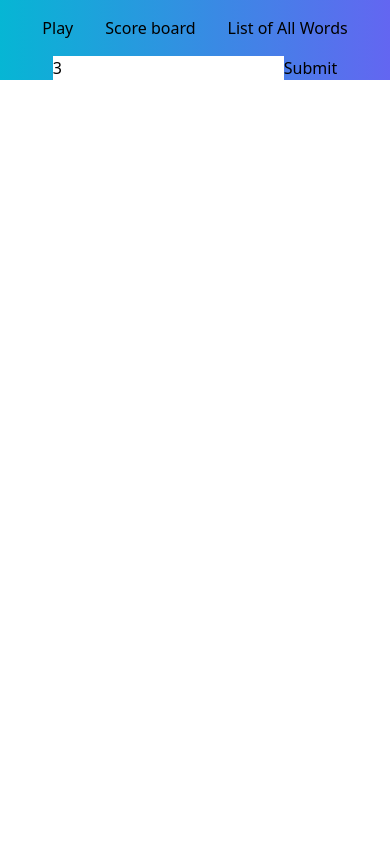
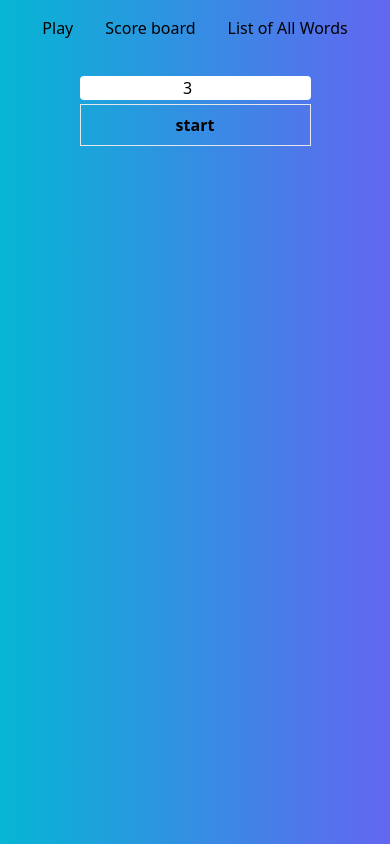
Before and after one commit to idomand/word-game, a React (Vite) app: page / in a window 390 px wide. Built offline with nearby package versions, Linux system fonts and the light colour scheme.

Commit message:
responsive design

```diff
--- a/src/App.tsx
+++ b/src/App.tsx
@@ -9,7 +9,7 @@ function App() {
   return (
     <GameContextComponent>
       <BrowserRouter>
-        <div className="bg-gradient-to-r from-cyan-500 to-indigo-500">
+        <div className="h-screen bg-gradient-to-r from-cyan-500 to-indigo-500	">
           <Header />
           <Routes>
             <Route path="/allWords" element={<AllWords />} />
--- a/src/Components/AllWords.tsx
+++ b/src/Components/AllWords.tsx
@@ -1,5 +1,6 @@
 import React, { useEffect, useState } from "react";
 import data from "../German-words-data.json";
+import { H1 } from "./Common/StyledText";
 import BasicWord from "./Common/StyledWord";
 
 export default function AllWords() {
@@ -19,8 +20,8 @@ export default function AllWords() {
 
   return (
     <div>
-      <h1 className="m-5 flex justify-center">AllWords</h1>
-      <div className="mx-3 grid grid-cols-2 gap-3">
+      <H1>All Words</H1>
+      <div className="mx-3 grid grid-cols-2 gap-3 sm:grid-cols-3 md:grid-cols-4 lg:grid-cols-5">
         {smallDataSet.map((element) => {
           return (
             <BasicWord
--- a/src/Components/Common/StyledText.tsx
+++ b/src/Components/Common/StyledText.tsx
@@ -1,7 +1,7 @@
 import React, { PropsWithChildren } from "react";
 
 export function H1({ children }: PropsWithChildren) {
-  return <h1 className="mb-3 text-center text-2xl font-bold">{children}</h1>;
+  return <h1 className=" mb-3 text-center text-2xl font-bold">{children}</h1>;
 }
 export function H2({ children }: PropsWithChildren) {
   return (
--- a/src/Components/Common/StyledWord.tsx
+++ b/src/Components/Common/StyledWord.tsx
@@ -28,7 +28,7 @@ export default function BasicWord({
   return (
     <div>
       <div
-        className={`m-1 flex justify-center rounded-md border-2 p-2 ${artikelStyle} `}
+        className={`m-1  flex justify-center rounded-md border-2 p-2 shadow-xl ${artikelStyle} `}
         key={Meaning}
       >
         <p>{`The ${Meaning} : ${Artikel} ${word}`} </p>
--- a/src/Components/EndGameScreen.tsx
+++ b/src/Components/EndGameScreen.tsx
@@ -6,18 +6,15 @@ export default function EndGameScreen() {
   const { state, dispatch } = useGameContext();
 
   return (
-    <div className="w-full ">
-      {/* <h1 className="mb-3 text-center text-2xl font-bold">End Game Screen</h1> */}
+    <div className=" w-full sm:w-3/4 md:w-2/4 ">
       <H1>End Game Screen</H1>
-      {/* <h2 className="text-1xl mb-3 text-center font-bold">
-        your score is {state.score} out of {state.arrayOfWords.length}
-      </h2> */}
+
       <H2>
         your score is {state.score} out of {state.arrayOfWords.length}
       </H2>
 
-      <div className="flex w-full justify-center rounded-lg bg-gradient-to-r from-green-300 to-red-400 py-3">
-        <div className="border-r border-dashed">
+      <div className="flex w-full justify-around rounded-lg bg-gradient-to-r from-green-300 to-red-400 py-3">
+        <div className="">
           <H2>Right Answers</H2>
           <div>
             {state.arrayOfWordsRightAnswer.map((element) => {
--- a/src/Components/GameBoard.tsx
+++ b/src/Components/GameBoard.tsx
@@ -39,14 +39,16 @@ export default function GameBoard() {
   return (
     <div className="flex w-full flex-col items-center justify-center ">
       {state.isGameStated == false && state.isGameEnded == false && (
-        <div>
+        <div className="mt-5">
           <form
+            className="flex flex-col"
             onSubmit={() => {
               startGameFunc(numberOfWordsInGame);
             }}
           >
             <label htmlFor="numberOfWords">
               <input
+                className="rounded text-center "
                 id="numberOfWords"
                 type="number"
                 value={numberOfWordsInGame}
@@ -55,7 +57,11 @@ export default function GameBoard() {
                 }}
               />
             </label>
-            <input type="submit" />
+            <input
+              className="mt-1 cursor-pointer border p-2 font-bold"
+              type="submit"
+              value="start"
+            />
           </form>
 
           {/* <button onClick={startGameFunc}>start game</button> */}
--- a/src/Components/QuestionWrapper.tsx
+++ b/src/Components/QuestionWrapper.tsx
@@ -8,12 +8,14 @@ export default function QuestionWrapper({
 }: basicWord) {
   return (
     <div className="rounded-t-lg border-t-2 border-white bg-white">
-      <H2>
-        what's the artikel of the word:{" "}
-        <span className="font-bold underline">{word}</span> ?
-      </H2>
-      <p>the meaning of the word is {Meaning}</p>
-      <p>the Artikel is {Artikel} </p>
+      <H2>what's the artikel of this word: </H2>
+      <div className=" text-center font-bold">
+        <span className="m-1 rounded bg-red-200  p-1">{word}</span>
+      </div>
+      <div className="text-center">
+        <p>the meaning of the word is {Meaning}</p>
+        <p className="text-sm">Hint: the Artikel is {Artikel} </p>
+      </div>
     </div>
   );
 }
```
